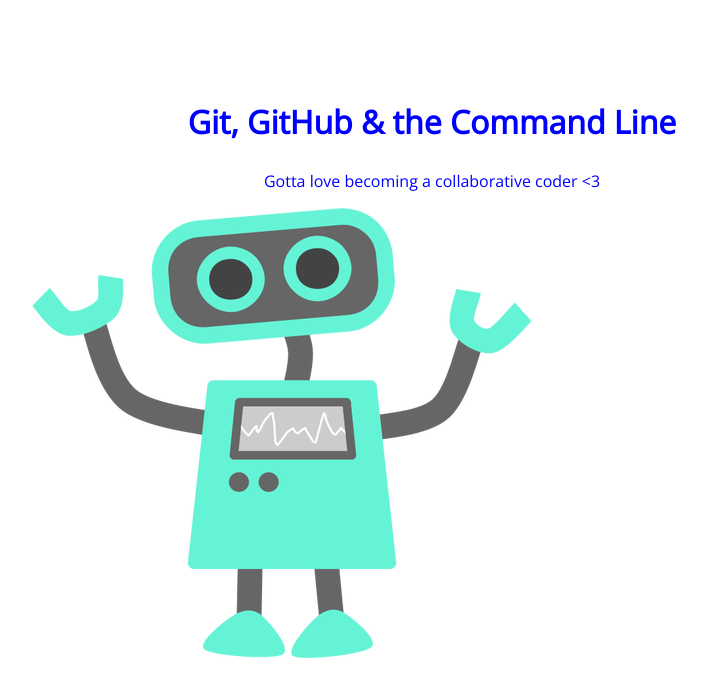
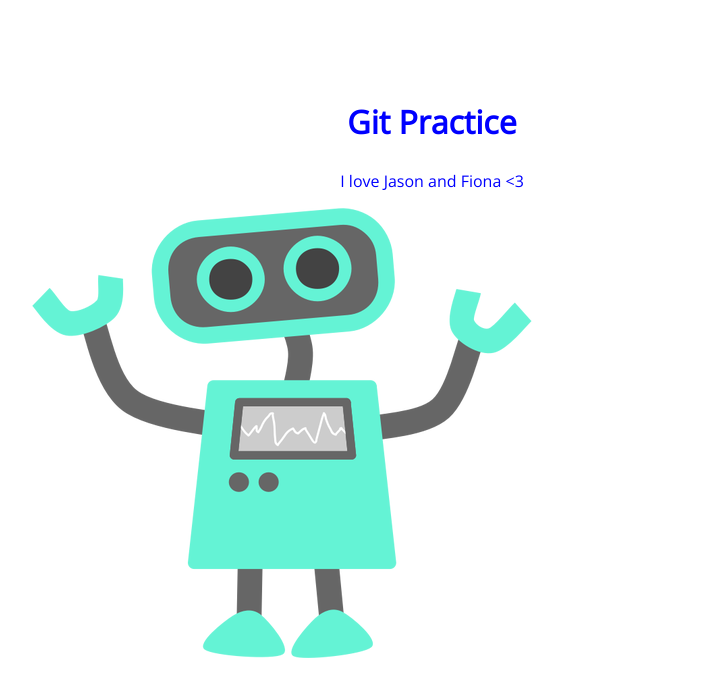
Before and after one commit to fifi0118/105-project, a plain HTML site: page index.html in a window 1280 px wide. Shown: the whole page, without its empty margins (208-915 px from the left). Drawn offline with nearby package versions, Linux system fonts and the light colour scheme.

Commit message:
h1 and p changes

```diff
--- a/index.html
+++ b/index.html
@@ -8,8 +8,8 @@
 </head>
 <body>
 	<section>
-		<h1>Git, GitHub & the Command Line</h1>
-		<p>Gotta love becoming a collaborative coder <3</p>
+		<h1>Git Practice</h1>
+		<p>I love Jason and Fiona <3</p>
 		<img src="img/happy-blue-robot.png">
 	</section>
 </body>
```
